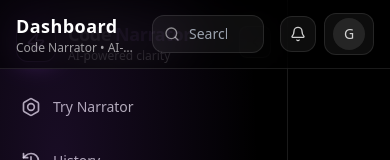
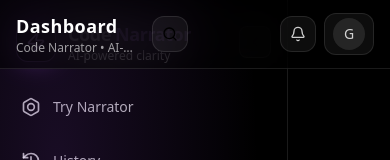
Before and after one commit to mah12-ops/code_narrator_ai, a React (Vite) app in the folder client/: page /dashboard in a window 390 px wide. Shown: the top 160 px of the page. Built offline with nearby package versions, Linux system fonts and the light colour scheme.

Commit message:
update responsive bhr

```diff
--- a/client/src/components/pages/Dashboard/Topbar.tsx
+++ b/client/src/components/pages/Dashboard/Topbar.tsx
@@ -1,6 +1,6 @@
 import React, { useEffect, useState, useRef } from "react";
 import { useLocation, Link, useNavigate } from "react-router-dom";
-import { Search, Bell, User as UserIcon, LogOut } from "lucide-react";
+import { Search, Bell, User as UserIcon, LogOut, X } from "lucide-react";
 import { motion, AnimatePresence } from "framer-motion";
 import { useApp } from "./context/AppContext"; // adjust path if needed
 
@@ -20,28 +20,25 @@ const Topbar: React.FC = () => {
   const [showProfileMenu, setShowProfileMenu] = useState(false);
   const [showNotifications, setShowNotifications] = useState(false);
   const [search, setSearch] = useState("");
+  const [mobileSearchOpen, setMobileSearchOpen] = useState(false);
 
   const title = titleMap[pathname] ?? "Dashboard";
 
   const profileMenuRef = useRef<HTMLDivElement>(null);
   const notificationsRef = useRef<HTMLDivElement>(null);
 
-  // Fetch user
   useEffect(() => {
-  // ❌ async function returns Promise<void>
     async function fetchData() {
       await fetchUser();
     }
     fetchData();
   }, []);
 
-
   useEffect(() => {
     const interval = setInterval(fetchUser, 5 * 60 * 1000);
     return () => clearInterval(interval);
   }, [fetchUser]);
 
-  // Close dropdowns when clicking outside
   useEffect(() => {
     const handleClickOutside = (event: MouseEvent) => {
       if (profileMenuRef.current && !profileMenuRef.current.contains(event.target as Node)) {
@@ -84,6 +81,35 @@ const Topbar: React.FC = () => {
 
         {/* Search Input */}
         <div className="relative flex-1 max-w-full md:max-w-[400px]">
+          {/* Mobile Search Icon */}
+          <div className="md:hidden flex items-center">
+            {!mobileSearchOpen ? (
+              <button
+                onClick={() => setMobileSearchOpen(true)}
+                className="grid h-9 w-9 place-items-center rounded-xl border border-white/10 bg-white/5 hover:bg-white/10"
+              >
+                <Search size={16} />
+              </button>
+            ) : (
+              <div className="flex w-full items-center gap-2">
+                <motion.input
+                  value={search}
+                  onChange={(e) => setSearch(e.target.value)}
+                  placeholder="Search..."
+                  className="flex-1 rounded-xl border border-white/10 bg-white/5 px-3 py-2 text-sm text-white outline-none focus:ring-2 focus:ring-purple-500/30 transition-all"
+                />
+                <button
+                  onClick={() => setMobileSearchOpen(false)}
+                  className="grid h-9 w-9 place-items-center rounded-xl border border-white/10 bg-white/5 hover:bg-white/10"
+                >
+                  <X size={16} />
+                </button>
+              </div>
+            )}
+          </div>
+
+          {/* Desktop Full Search */}
+          <div className="hidden md:flex relative w-full">
             <Search className="pointer-events-none absolute left-3 top-1/2 -translate-y-1/2 text-white/50" size={16} />
             <motion.input
               value={search}
@@ -92,6 +118,7 @@ const Topbar: React.FC = () => {
               className="w-full rounded-xl border border-white/10 bg-white/5 px-9 py-2 text-sm text-white outline-none focus:ring-2 focus:ring-purple-500/30 transition-all"
               layout
             />
+          </div>
         </div>
 
         {/* Actions */}
```
Lines whose indentation alone changed are shown as unchanged.
